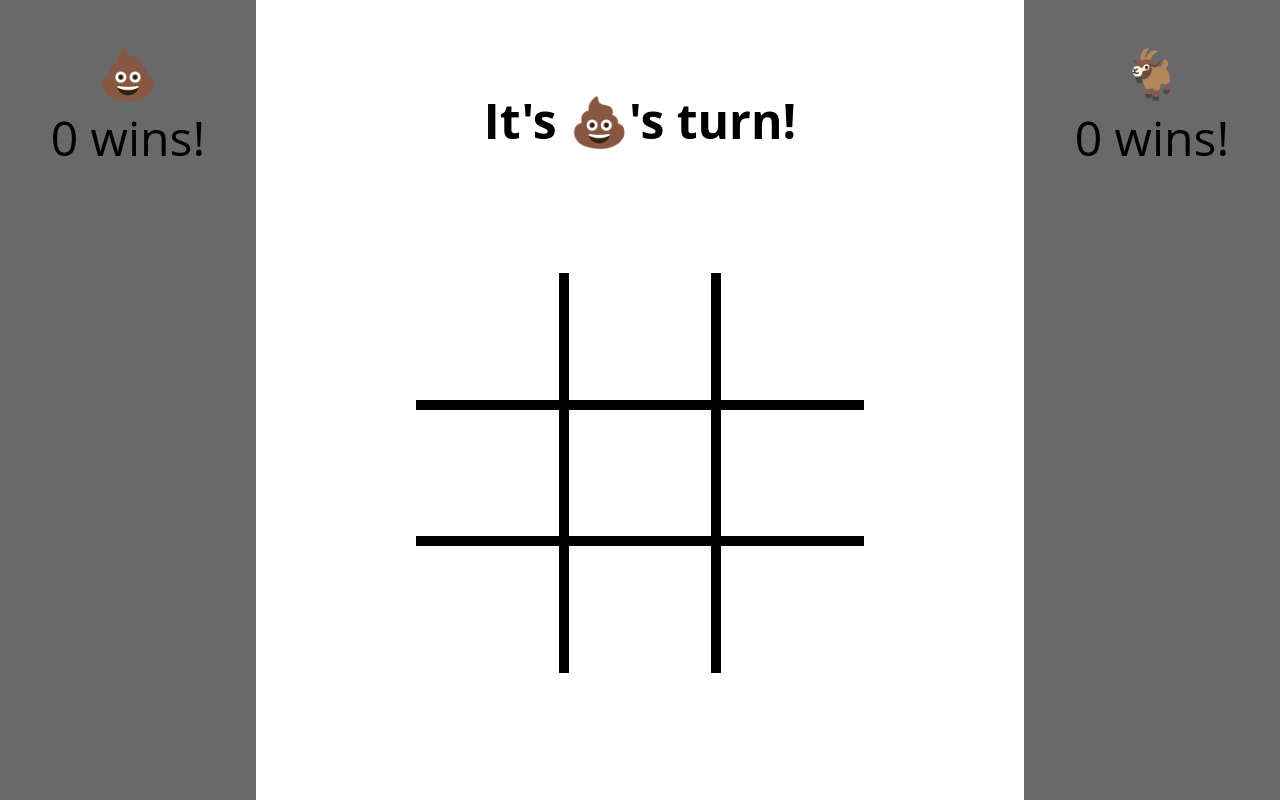
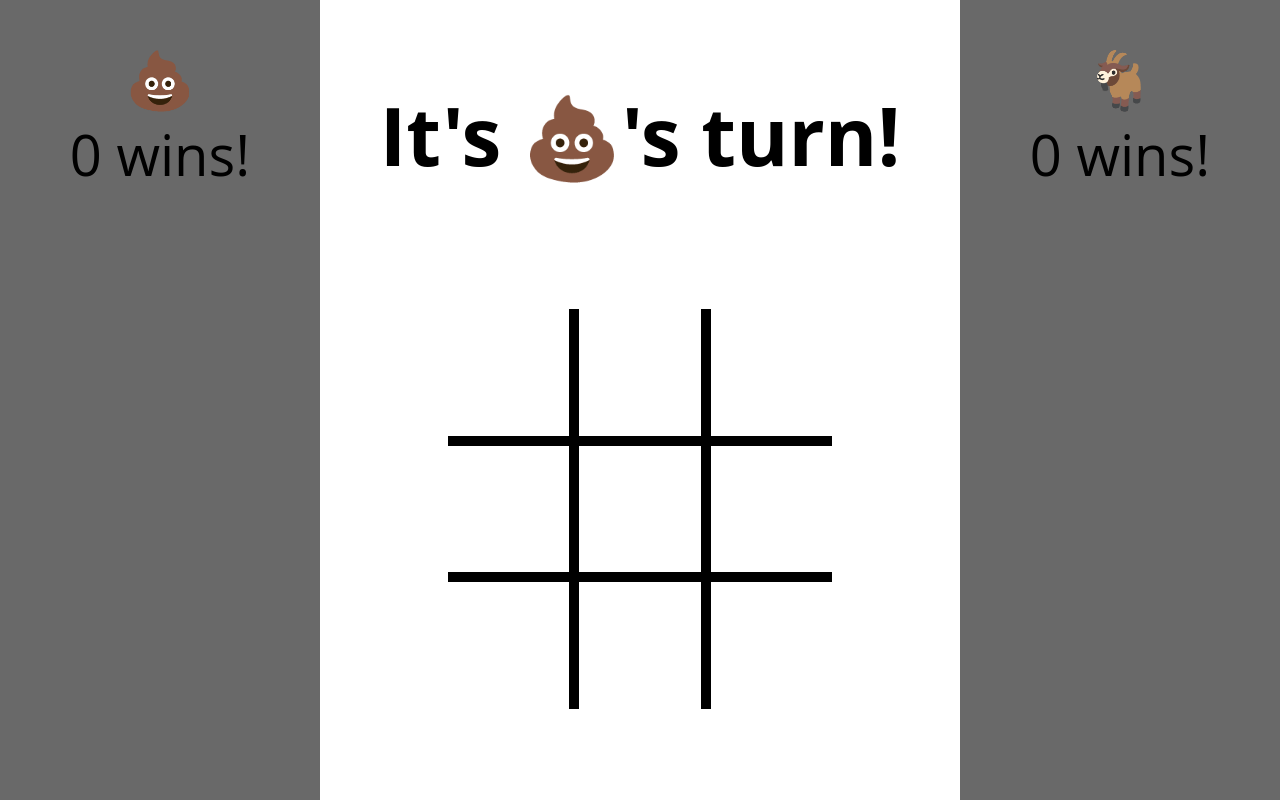
Before and after one commit to MRowan121/tic-tac-toe, a plain HTML site: page index.html in a window 1280 px wide. Drawn offline with Linux system fonts and the light colour scheme.

Commit message:
Add initial css styling

```diff
--- a/styles.css
+++ b/styles.css
@@ -3,7 +3,6 @@
     margin: 0;
     padding: 0;
 }
-
 body {
     height: 100vh;
     width: 100vw;
@@ -11,45 +10,41 @@ body {
     text-align: center;
     background-color: dimgray;
 }
-
 .container-left {
-    width: 20%;
-    font-size: xxx-large;
+    width: 25%;
+    font-size: 7vh;
     padding-top: 5vh;
 }
-
 .container-middle {
-    width: 60%;
+    width: 50%;
     background-color: white;
+    padding-top: 10vh;
+    padding-bottom: 5vh;
 }
-
 h1 {
-    padding-top: 11vh;
     padding-bottom: 15vh;
-    font-size: xxx-large;
+    font-size: 10vh;
 }
-
 .game-board {
     display: inline-grid;
     grid-template-columns: repeat(3, 1fr);
     grid-template-rows: repeat(3, 1fr);
     grid-gap: 10px;
     height: 50vh;
-    width: 35vw;
+    width: 30vw;
     justify-content: center;
     align-content: center;
     background: black;
 }
-
 .game-board-box {
     background: white;
     display: flex;
     align-items: center;
     justify-content: center;
+    font-size: 5.5vw;
 }
-
 .container-right {
-    width: 20%;
-    font-size: xxx-large;
+    width: 25%;
+    font-size: 7vh;
     padding-top: 5vh;
 }
```
